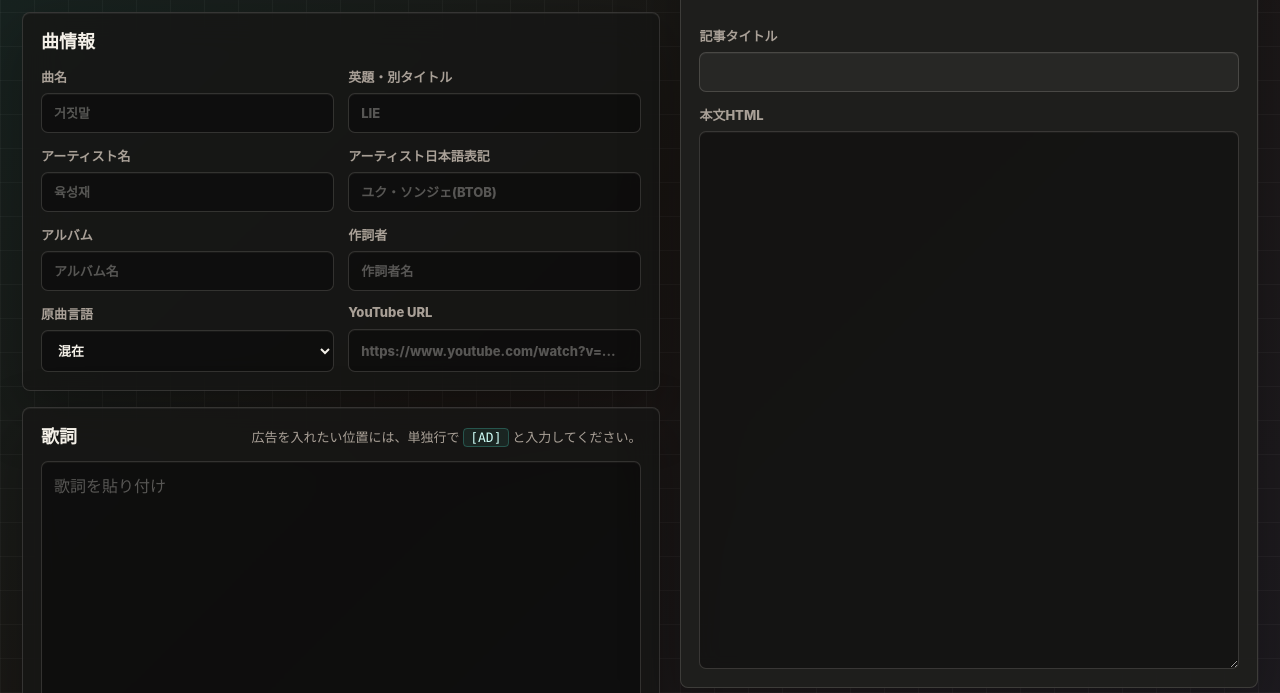
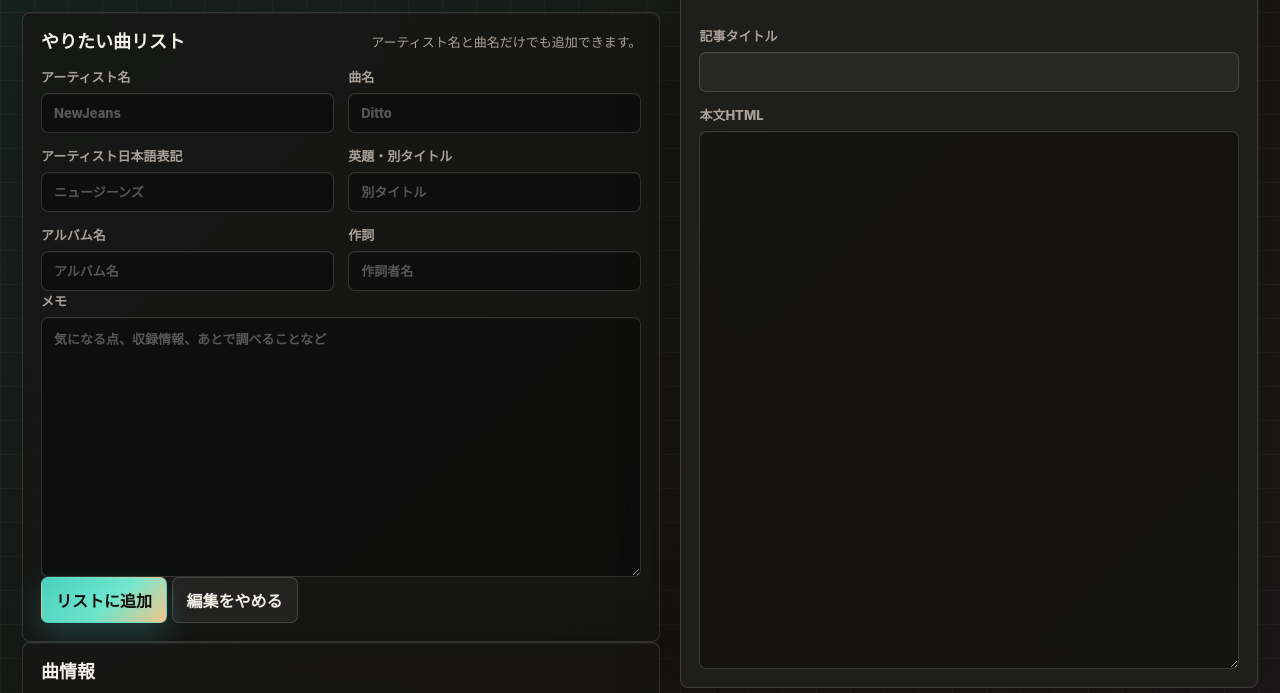
Before and after one commit to naomi-y-311/sukimama-language-generator, a website: page public/index.html in a window 1280 px wide. Shown: the part 90-783 px from the top of the page. Drawn offline with nearby package versions, Linux system fonts and the light colour scheme.

Commit message:
Add song checklist panel

```diff
--- a/public/index.html
+++ b/public/index.html
@@ -6,6 +6,7 @@
     <title>歌詞和訳 下書き作成</title>
     <link rel="stylesheet" href="https://fonts.googleapis.com/css2?family=Material+Symbols+Rounded:opsz,wght,FILL,GRAD@20..48,500,0,0">
     <link rel="stylesheet" href="/styles.css">
+    <link rel="stylesheet" href="/todo.css">
   </head>
   <body>
     <main class="app">
@@ -17,6 +18,46 @@
           </div>
           <button class="ghost" id="sampleButton" type="button">サンプル</button>
         </header>
+
+        <section class="panel todo-panel" aria-labelledby="todoTitle">
+          <div class="panel-title">
+            <h2 id="todoTitle">やりたい曲リスト</h2>
+            <p>アーティスト名と曲名だけでも追加できます。</p>
+          </div>
+
+          <form id="todoForm" class="todo-form">
+            <input type="hidden" name="todoId">
+            <div class="grid two">
+              <label>アーティスト名
+                <input name="todoArtist" required placeholder="NewJeans">
+              </label>
+              <label>曲名
+                <input name="todoSongTitle" required placeholder="Ditto">
+              </label>
+              <label>アーティスト日本語表記
+                <input name="todoArtistJa" placeholder="ニュージーンズ">
+              </label>
+              <label>英題・別タイトル
+                <input name="todoAltTitle" placeholder="別タイトル">
+              </label>
+              <label>アルバム名
+                <input name="todoAlbum" placeholder="アルバム名">
+              </label>
+              <label>作詞
+                <input name="todoLyricist" placeholder="作詞者名">
+              </label>
+            </div>
+            <label>メモ
+              <textarea class="compact-textarea" name="todoMemo" placeholder="気になる点、収録情報、あとで調べることなど"></textarea>
+            </label>
+            <div class="todo-actions">
+              <button class="primary" id="todoSaveButton" type="submit">リストに追加</button>
+              <button class="ghost" id="todoCancelButton" type="button" hidden>編集をやめる</button>
+            </div>
+          </form>
+
+          <div class="todo-list" id="todoList" aria-live="polite"></div>
+        </section>
 
         <form id="draftForm" class="form">
           <div class="panel">
@@ -51,6 +92,9 @@
                 <input name="youtubeUrl" type="url" placeholder="https://www.youtube.com/watch?v=...">
               </label>
             </div>
+            <label class="wide-field">メモ
+              <textarea class="compact-textarea" name="memo" placeholder="リストから反映したメモ、作業メモなど"></textarea>
+            </label>
           </div>
 
           <div class="panel">
```
